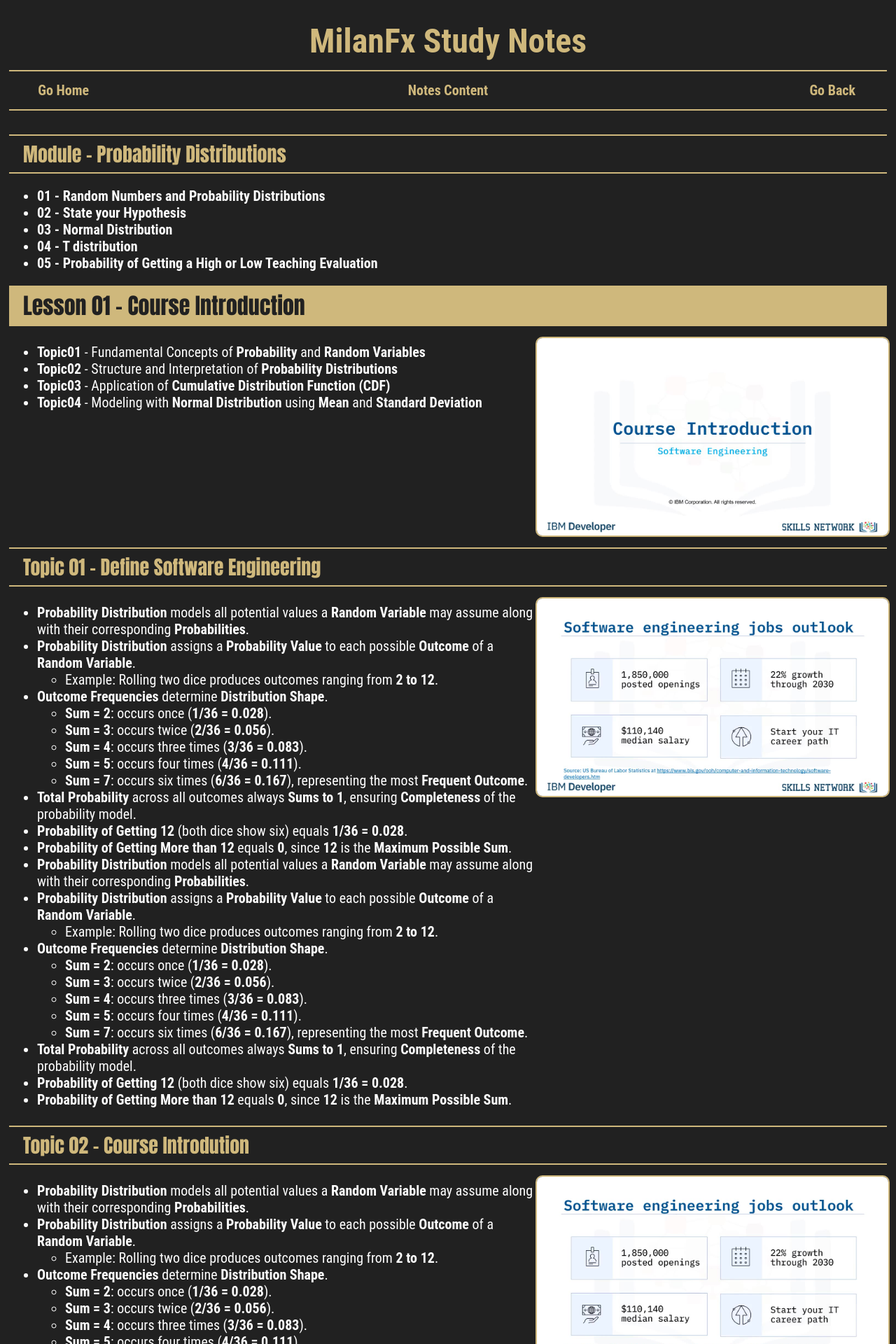
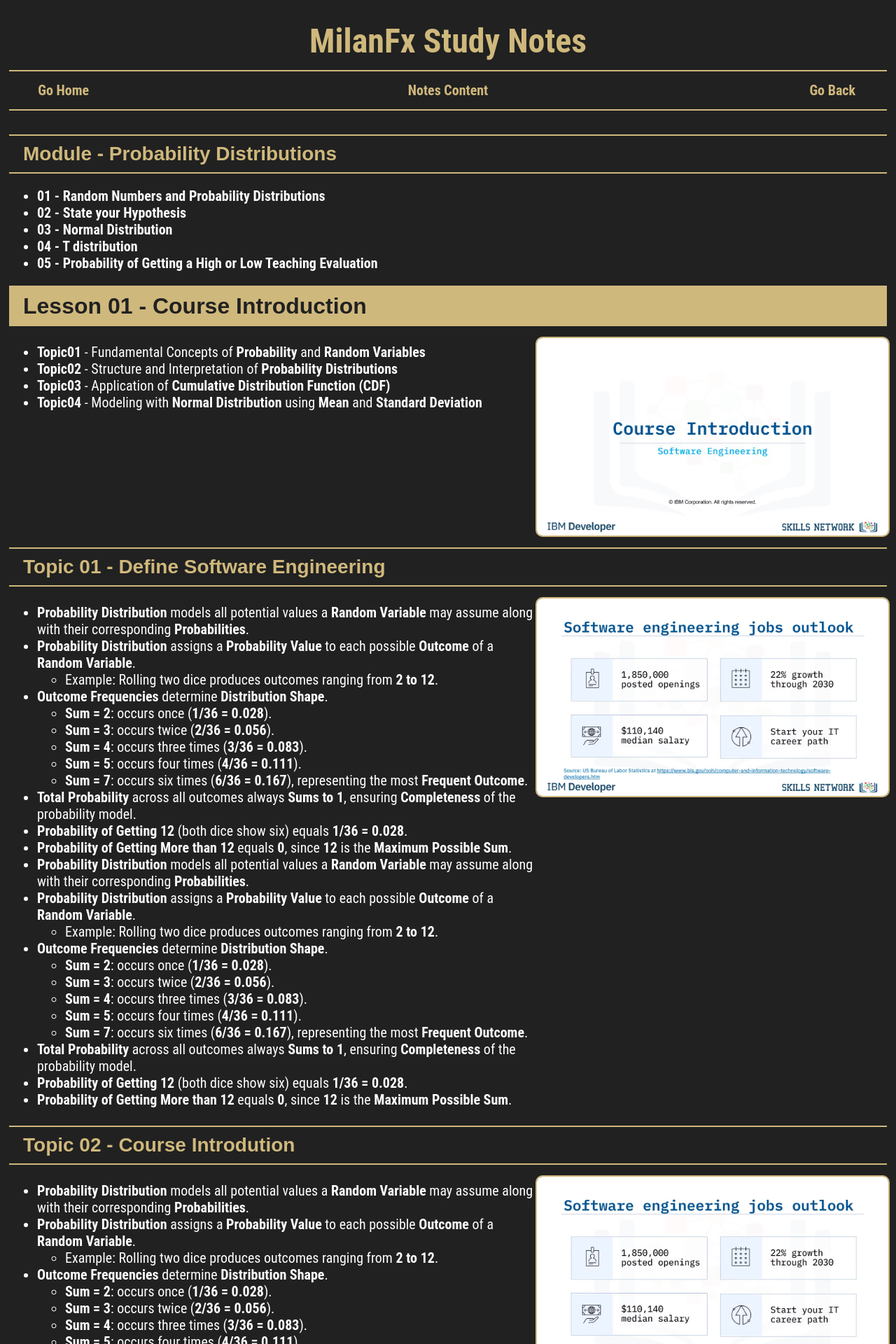
Before and after one commit to milanfx/milanfx.github.io, a Jekyll site: the page built from test.md, in a window 1280 px wide. Shown: the top 1920 px of the page at 70% size. Built offline with Jekyll 4.4.1, drawn with Linux system fonts in a browser that asks for light colours; our own code applies the rules of GitHub Pages for plain Markdown files.

Commit message:
Update page.html

```diff
--- a/_layouts/page.html
+++ b/_layouts/page.html
@@ -55,7 +55,7 @@
       box-sizing: border-box;
       background-color: var(--name);
       color: var(--back);
-      font-family: 'Impact', sans-serif;
+      font-family: 'Share Tech', sans-serif;
       font-weight: bold;
       text-decoration: none;
       line-height: 1.5;
@@ -74,7 +74,7 @@
       box-sizing: border-box;
       background-color: var(--name);
       color: var(--back);
-      font-family: 'Impact', sans-serif;
+      font-family: 'Share Tech', sans-serif;
       font-weight: bold;
       text-decoration: none;
       line-height: 1.5;
@@ -93,7 +93,7 @@
       box-sizing: border-box;
       background-color: var(--back);
       color: var(--name);
-      font-family: 'Impact', sans-serif;
+      font-family: 'Share Tech', sans-serif;
       font-weight: bold;
       text-decoration: none;
       line-height: 1.5;
```
